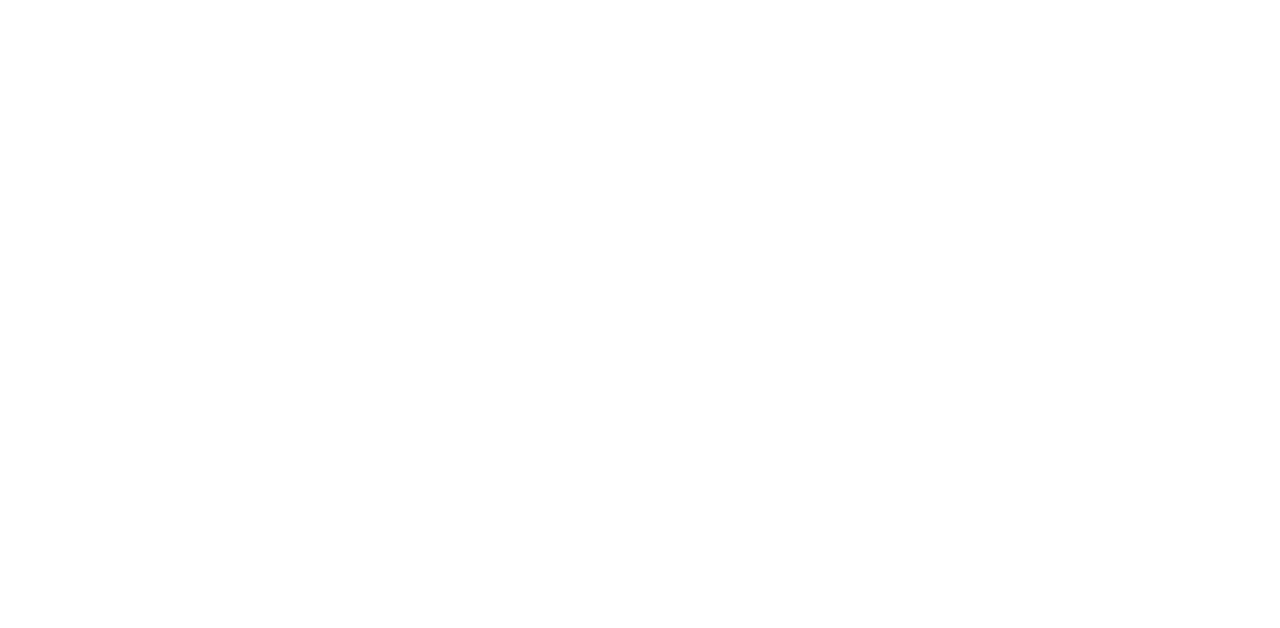
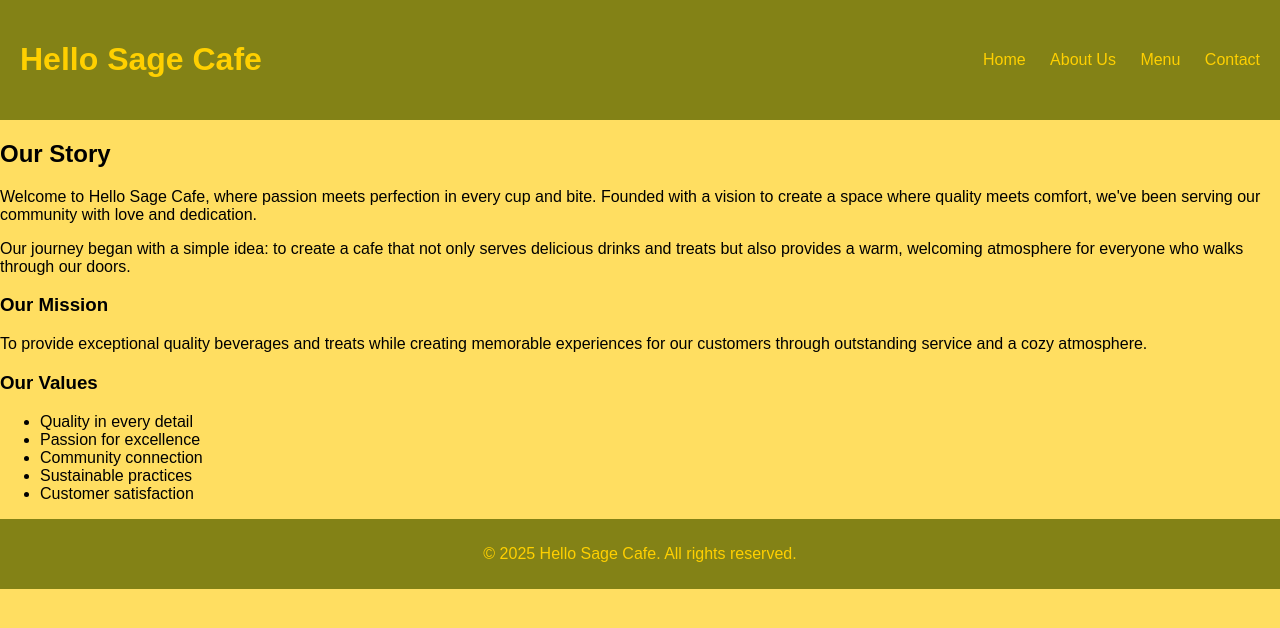
Before and after one commit to chiakutoori/Hello-Sage-Cafe---WebDev, a plain HTML site: page Hello Sage Cafe/aboutUs.html in a window 1280 px wide. Drawn offline with Linux system fonts and the light colour scheme.

Commit message:
lots of changes

```diff
--- a/Hello Sage Cafe/aboutUs.html
+++ b/Hello Sage Cafe/aboutUs.html
@@ -0,0 +1,49 @@
+<!DOCTYPE html>
+<html lang="en">
+<head>
+    <meta charset="UTF-8">
+    <meta name="viewport" content="width=device-width, initial-scale=1.0">
+    <title>About Us - Hello Sage Cafe</title>
+    <link rel="stylesheet" href="style.css">
+</head>
+<body>
+    <!-- Header Section -->
+    <div class="header">
+        <div class="logo">
+            <h1>Hello Sage Cafe</h1>
+        </div>
+        <nav class="nav-buttons">
+            <a href="index.html">Home</a>
+            <a href="aboutUs.html">About Us</a>
+            <a href="index.html#menu">Menu</a>
+            <a href="#contact">Contact</a>
+        </nav>
+    </div>
+
+    <!-- About Us Section -->
+    <div class="about-section">
+        <h2>Our Story</h2>
+        <div class="about-content">
+            <div class="about-text">
+                <p>Welcome to Hello Sage Cafe, where passion meets perfection in every cup and bite. Founded with a vision to create a space where quality meets comfort, we've been serving our community with love and dedication.</p>
+                <p>Our journey began with a simple idea: to create a cafe that not only serves delicious drinks and treats but also provides a warm, welcoming atmosphere for everyone who walks through our doors.</p>
+                <h3>Our Mission</h3>
+                <p>To provide exceptional quality beverages and treats while creating memorable experiences for our customers through outstanding service and a cozy atmosphere.</p>
+                <h3>Our Values</h3>
+                <ul>
+                    <li>Quality in every detail</li>
+                    <li>Passion for excellence</li>
+                    <li>Community connection</li>
+                    <li>Sustainable practices</li>
+                    <li>Customer satisfaction</li>
+                </ul>
+            </div>
+        </div>
+    </div>
+
+    <!-- Footer Section -->
+    <footer class="footer">
+        <p>&copy; 2025 Hello Sage Cafe. All rights reserved.</p>
+    </footer>
+</body>
+</html>
```
Also changed, not shown: Hello Sage Cafe/contact.html (added, +73 -0 lines), Hello Sage Cafe/index.html (+2 -2 lines).
